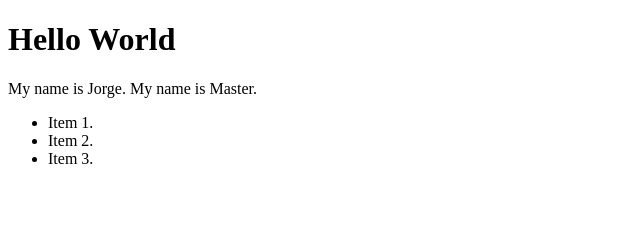
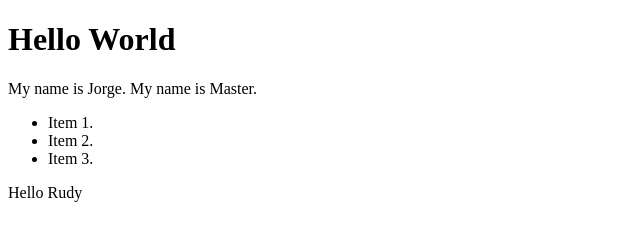
Before and after one commit to Jorge-Ortiz-Mata/Github-Course, a plain HTML site: page pages/index.html in a window 1280 px wide. Shown: the whole page, without its empty margins (0-640 px from the left). Drawn offline with Linux system fonts and the light colour scheme.

```diff
--- a/pages/index.html
+++ b/pages/index.html
@@ -19,5 +19,8 @@
         <li>Item 2.</li>
         <li>Item 3.</li>
     </ul>
+    <p>
+        Hello Rudy
+    </p>
 </body>
 </html>
```
Also changed, not shown: 1 other file.
